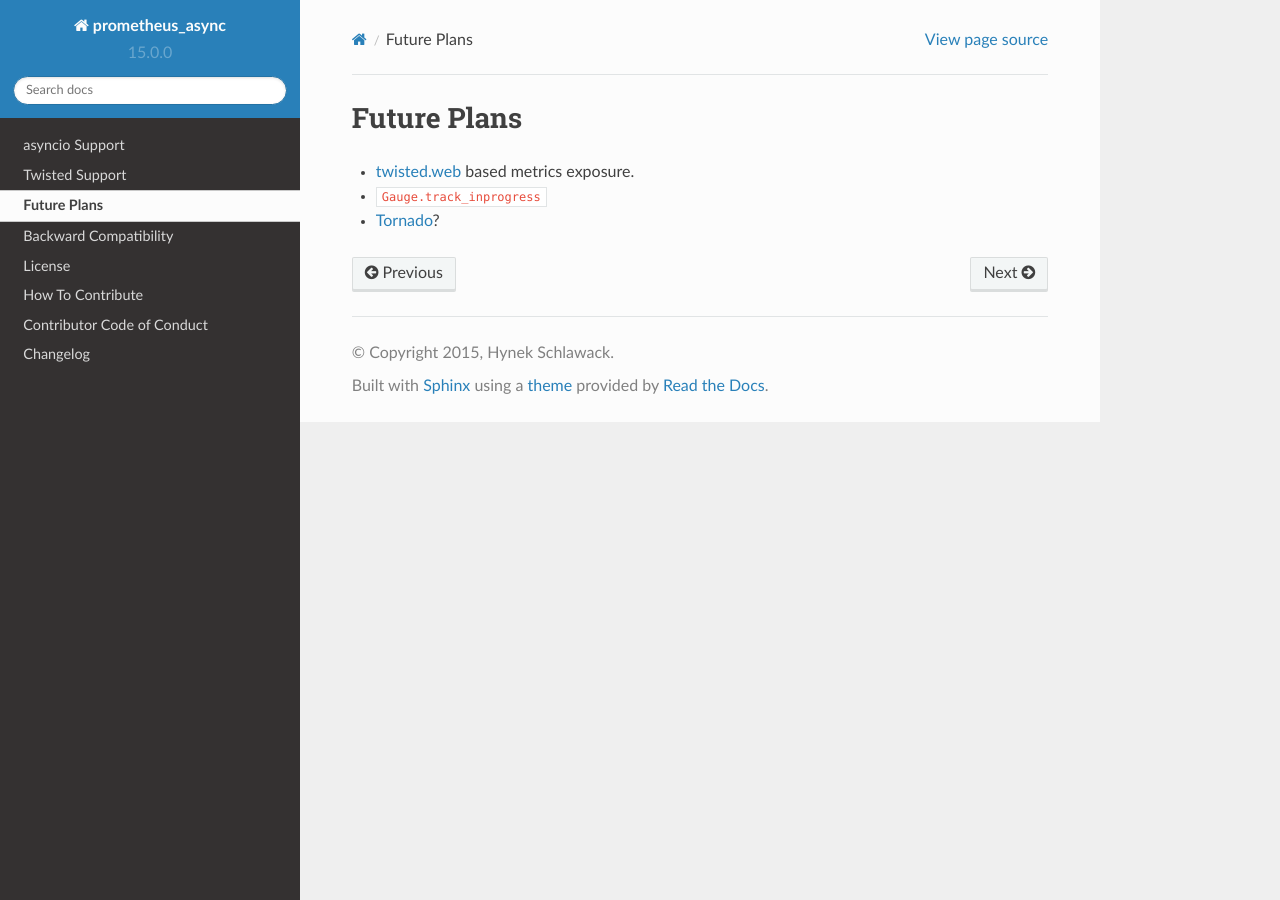
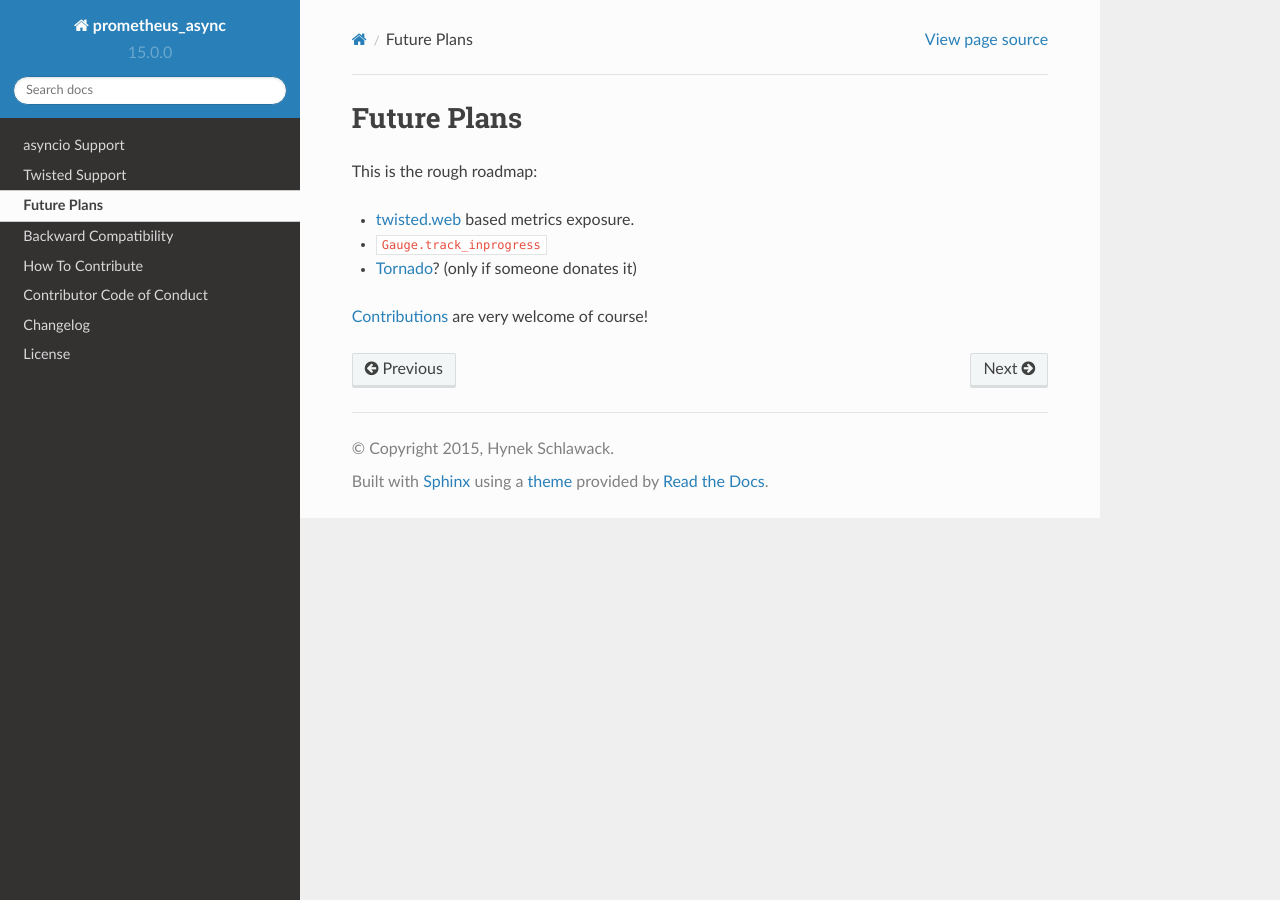
Before and after one commit to hynek/prometheus-async, a Sphinx documentation site: the page built from docs/future.rst, in a window 1280 px wide. Built offline with Sphinx 7.4.7 and the Read the Docs theme 2.0.0, drawn with Linux system fonts in a browser that asks for light colours.

Commit message:
doc polish

```diff
--- a/docs/future.rst
+++ b/docs/future.rst
@@ -1,9 +1,14 @@
 Future Plans
 ============
 
+This is the rough roadmap:
+
 - twisted.web_ based metrics exposure.
 - ``Gauge.track_inprogress``
-- Tornado_?
+- Tornado_? (only if someone donates it)
+
+:doc:`Contributions <contributing>` are very welcome of course!
+
 
 .. _twisted.web: https://twistedmatrix.com/documents/current/web/howto/web-in-60/index.html
 .. _Tornado: https://www.tornadoweb.org/
--- a/docs/index.rst
+++ b/docs/index.rst
@@ -26,9 +26,9 @@ Project Information
 
    future
    backward-compatibility
-   license
    contributing
    changelog
+   license
 
 
 
```
